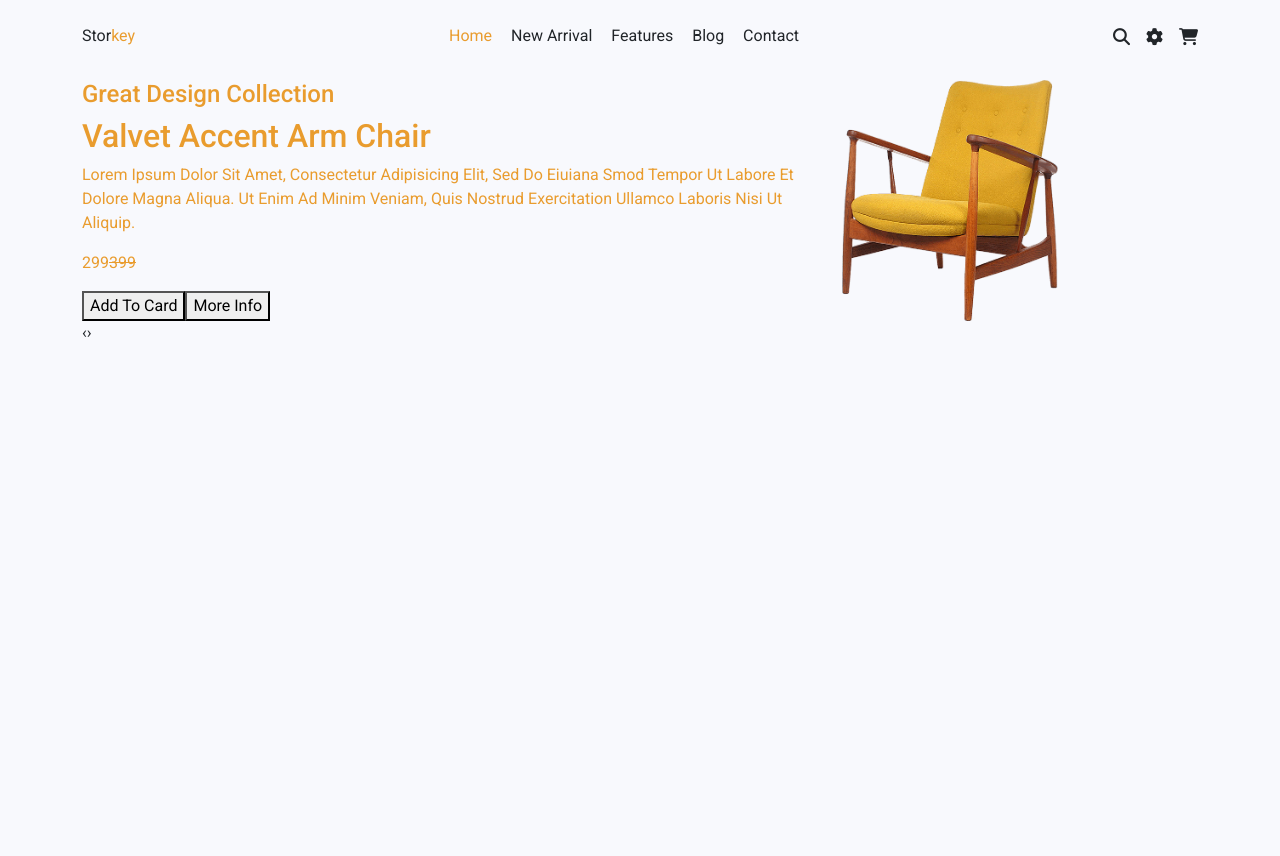
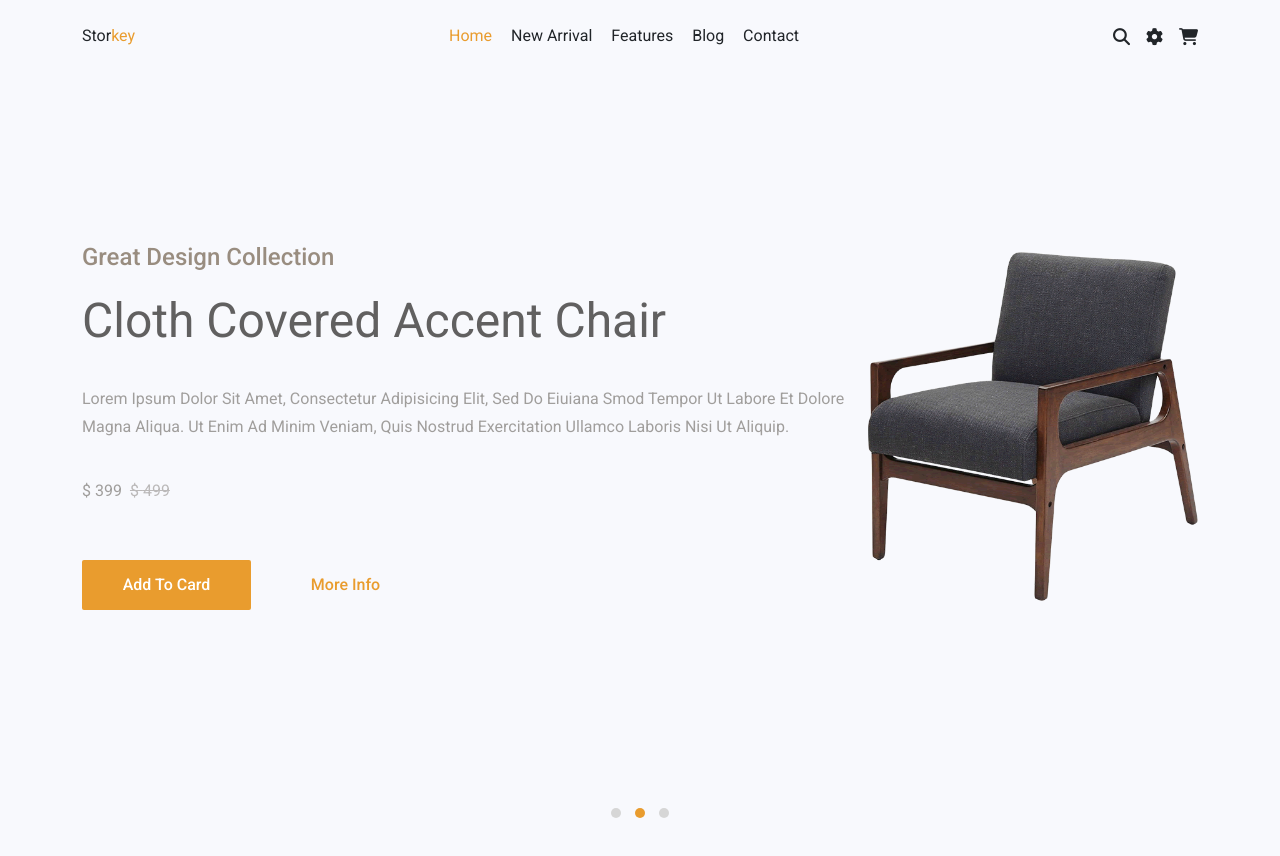
Before and after one commit to Yeto2/Forniture-react, a React (Create React App) app: page / in a window 1280 px wide. Shown: the top 856 px of the page. Before the commit the page ends 800 px from the top, so only its background shows below. Built offline with nearby package versions, Linux system fonts and the light colour scheme.

Commit message:
fix owl carouseil in hero section

```diff
--- a/public/index.html
+++ b/public/index.html
@@ -18,8 +18,8 @@
     <!-- font awesome icons -->
     <script src="https://kit.fontawesome.com/fc8080f1e4.js" crossorigin="anonymous"></script>
     <!-- Owl Carouseil -->
+    <link rel="stylesheet" href="https://cdnjs.cloudflare.com/ajax/libs/OwlCarousel2/2.3.4/assets/owl.theme.default.min.css" integrity="sha512-sMXtMNL1zRzolHYKEujM2AqCLUR9F2C4/05cdbxjjLSRvMQIciEPCQZo++nk7go3BtSuK9kfa/s+a4f4i5pLkw==" crossorigin="anonymous" referrerpolicy="no-referrer" />
     <link rel="stylesheet" href="https://cdnjs.cloudflare.com/ajax/libs/OwlCarousel2/2.3.4/assets/owl.carousel.min.css" integrity="sha512-tS3S5qG0BlhnQROyJXvNjeEM4UpMXHrQfTGmbQ1gKmelCxlSEBUaxhRBj/EFTzpbP4RVSrpEikbmdJobCvhE3g==" crossorigin="anonymous" referrerpolicy="no-referrer" />
-    <link rel="stylesheet" href="https://cdnjs.cloudflare.com/ajax/libs/OwlCarousel2/2.3.4/assets/owl.theme.default.min.css" integrity="sha512-sMXtMNL1zRzolHYKEujM2AqCLUR9F2C4/05cdbxjjLSRvMQIciEPCQZo++nk7go3BtSuK9kfa/s+a4f4i5pLkw==" crossorigin="anonymous" referrerpolicy="no-referrer" />
 
   </head>
   <body>
@@ -32,14 +32,13 @@
       $(document).ready(function(){
   $(".owl-carousel").owlCarousel(
     {
+    items:1,
     loop:true,
     margin:10,
-    responsiveClass:true,
-    responsive:{
-        0:{
-            items:1,
-            nav:true
-        },}}
+    autoplay:true,
+    autoplayTimeout:3000,
+    autoplayHoverPause:true
+}
   );
 });
     </script>
--- a/src/App.css
+++ b/src/App.css
@@ -22,7 +22,7 @@ body{
   display: flex;
   justify-content: space-between;
 }
-.logo > span , .active{
+.logo > span , .home{
   color: var(--Secondary-color);
 }
 .logo , li , .icons i {
@@ -37,5 +37,88 @@ li:hover , .icons i:hover {
   color: var(--Secondary-color);
 }
 img {
-  width: 240px !important;
+  width: 330px !important;
 }
+.owl-dots .owl-dot span {
+  width: 10px;
+  height: 10px;
+  margin: 5px 7px;
+  background: #D6D6D6;
+  display: block;
+  transition: opacity .2s ease;
+  border-radius: 30px;
+}
+
+.owl-dots .owl-dot.active span, .owl-theme .owl-dots .owl-dot:hover span {
+  background: var(--Secondary-color);
+}
+
+
+.hero {
+  height: calc(100vh - 155px);
+  display: flex;
+  align-items: center;
+  justify-content: center;
+  flex-direction: row;
+  justify-content: space-between;
+}
+.content h2{
+    font-size: 48px;
+    color: #616060;
+    font-weight: 400;
+    margin: 20px 0 22px;
+}
+.content h4{
+  color:#998d80;
+}
+.content p {
+  margin: 35px 0 20px;
+}
+p {
+  margin: 0;
+  color: #a09e9c;
+  font-size: 16px;
+  line-height: 1.8;
+}
+.owl-dots {
+  margin: 30px auto;
+  width: fit-content;
+}
+del{
+  margin-left: 8px;
+  color: #bbb9b9;
+}
+.buttons button{
+    width: 169px;
+    height: 50px;
+    border-radius: 2px;
+    font-weight: 500;
+    margin-top: 34px;
+    -webkit-border-radius: 2px;
+    -moz-border-radius: 2px;
+    -ms-border-radius: 2px;
+    -o-border-radius: 2px;
+    border: none;
+    transition: 0.8s;
+    -webkit-transition: 0.8s;
+    -moz-transition: 0.8s;
+    -ms-transition: 0.8s;
+    -o-transition: 0.8s;
+}
+.buttons .one {
+  background: var(--Secondary-color);
+  color:white;
+  margin-right: 10px;
+}
+.buttons .one:hover {
+  border: 1px solid var(--Secondary-color);
+  background: none;
+  color: var(--Secondary-color);
+}
+.buttons .two {
+  color:var(--Secondary-color);
+  background: none;
+}
+.buttons .two:hover {
+  border: 1px solid var(--Secondary-color);
+}
--- a/src/components/Hero.js
+++ b/src/components/Hero.js
@@ -2,23 +2,23 @@ import React from 'react'
 
 function Hero(props) {
     return (
-    <div className='row'>
-        <div className='col-8 content'>
+    <div className='hero my-4'>
+        <div className='content'>
             <h4>{props.headings.first}</h4>
             <h2>{props.headings.second}</h2>
             <p>{props.description}</p>
             <p>
-                {props.price.new}
+                $ {props.price.new }
                 <del>
-                {props.price.old}
+                $ {props.price.old}
                 </del>
             </p>
             <div className='buttons'>
-                <button>Add To Card</button>
-                <button>More Info</button>
+                <button className='one'>Add To Card</button>
+                <button className='two'>More Info</button>
             </div>
         </div>
-        <img className='col-4 heroSlider' src={require(`../images/slider/${props.img}`)}/>
+        <img className='heroSlider' src={require(`../images/slider/${props.img}`)}/>
     </div>
     )
 }
--- a/src/components/Navbar.js
+++ b/src/components/Navbar.js
@@ -9,7 +9,7 @@ return (
                 Stor<span>key</span>
             </div>
             <ul className='list'>
-                <li className="active"><a src="">Home</a></li>
+                <li className="home"><a src="">Home</a></li>
                 <li><a src="">New Arrival</a></li>
                 <li><a src="">Features</a></li>
                 <li><a src="">Blog</a></li>
```
